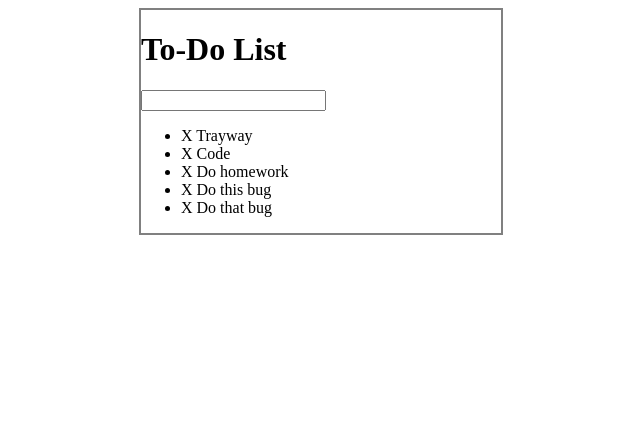
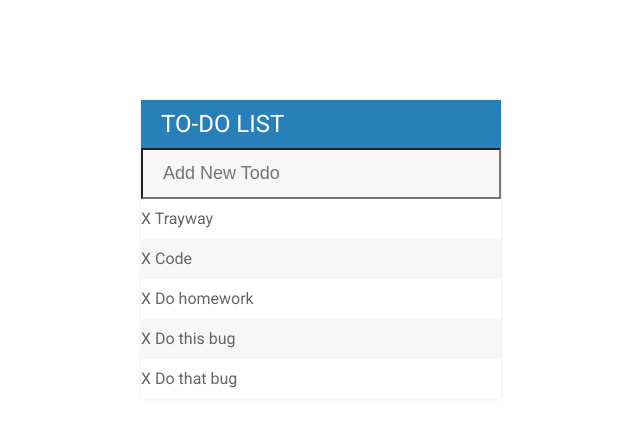
Before and after one commit to mmercad4/Todo-App, a plain HTML site: page index.html in a window 1280 px wide. Shown: the whole page, without its empty margins (319-959 px from the left). Drawn offline with Linux system fonts and the light colour scheme.

Commit message:
Added styling

```diff
--- a/assets/css/todos.css
+++ b/assets/css/todos.css
@@ -1,7 +1,53 @@
+body {
+    font-family: Roboto;
+}
+
+h1 {
+    background: #2980b9;
+    color: white;
+    margin: 0;
+    padding: 10px 20px;
+    text-transform: uppercase;
+    font-size: 24px;
+    font-weight: normal;
+}
+
+ul {
+    list-style: none;
+    margin: 0;
+    padding: 0;
+}
+
+li {
+    background: white;
+    height: 40px;
+    line-height: 40px;
+    color: #666;
+}
+
+li:nth-child(2n){
+    background: #f7f7f7;
+}
+
+input {
+    color: #2980b9;
+    font-size: 18px;
+    background: #f7f7f7;
+    width: 100%;
+    padding: 13px 13px 13px 20px;
+    box-sizing: border-box;
+}
+input:focus {
+    background: white;
+    border: 3px solid #2980b9;
+    outline: none;
+}
+
 #container {
     width: 360px;
-    margin: 0 auto;
-    border: 2px solid gray;
+    margin: 100px auto;
+    background: #f7f7f7;
+    box-shadow: 0 0 3px rgba(0, 0, 0, 0.1);
 }
 
 .completed {
--- a/index.html
+++ b/index.html
@@ -6,12 +6,13 @@
     <script type="text/javascript" src="assets/js/lib/jquery-3.5.1.min.js"></script>
     <link rel="stylesheet" type="text/css" href="assets\css\todos.css">
     <script src="assets/js/todos.js"></script>
+    <link href="https://fonts.googleapis.com/css2?family=Roboto:wght@400;500;700&display=swap" rel="stylesheet">
     <title>Todo Web App</title>
 </head>
 <body>
     <div id="container">
         <h1>To-Do List</h1>
-        <input type="text">
+        <input type="text" placeholder="Add New Todo">
 
         <ul>
             <li><span>X</span> Trayway</li>
```
